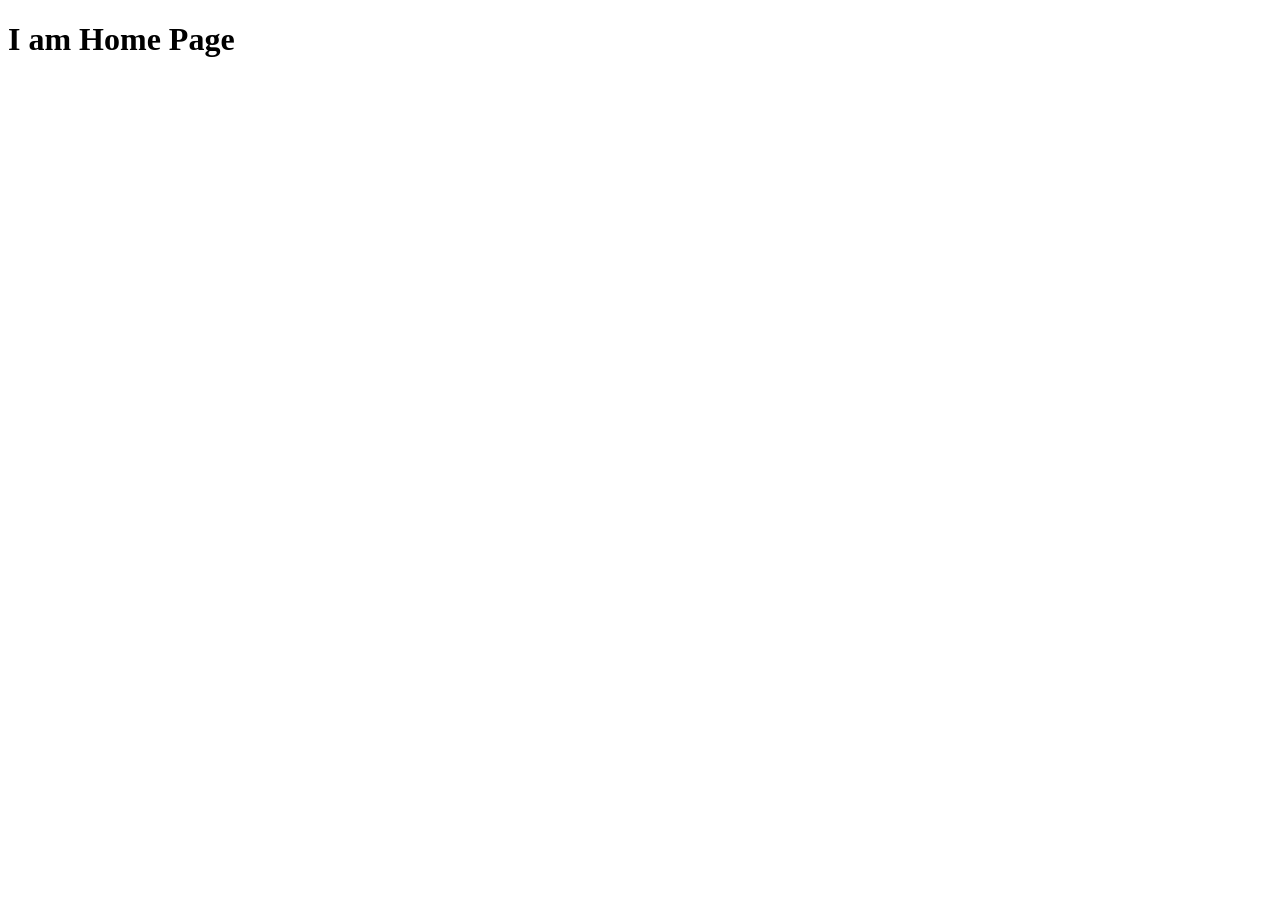
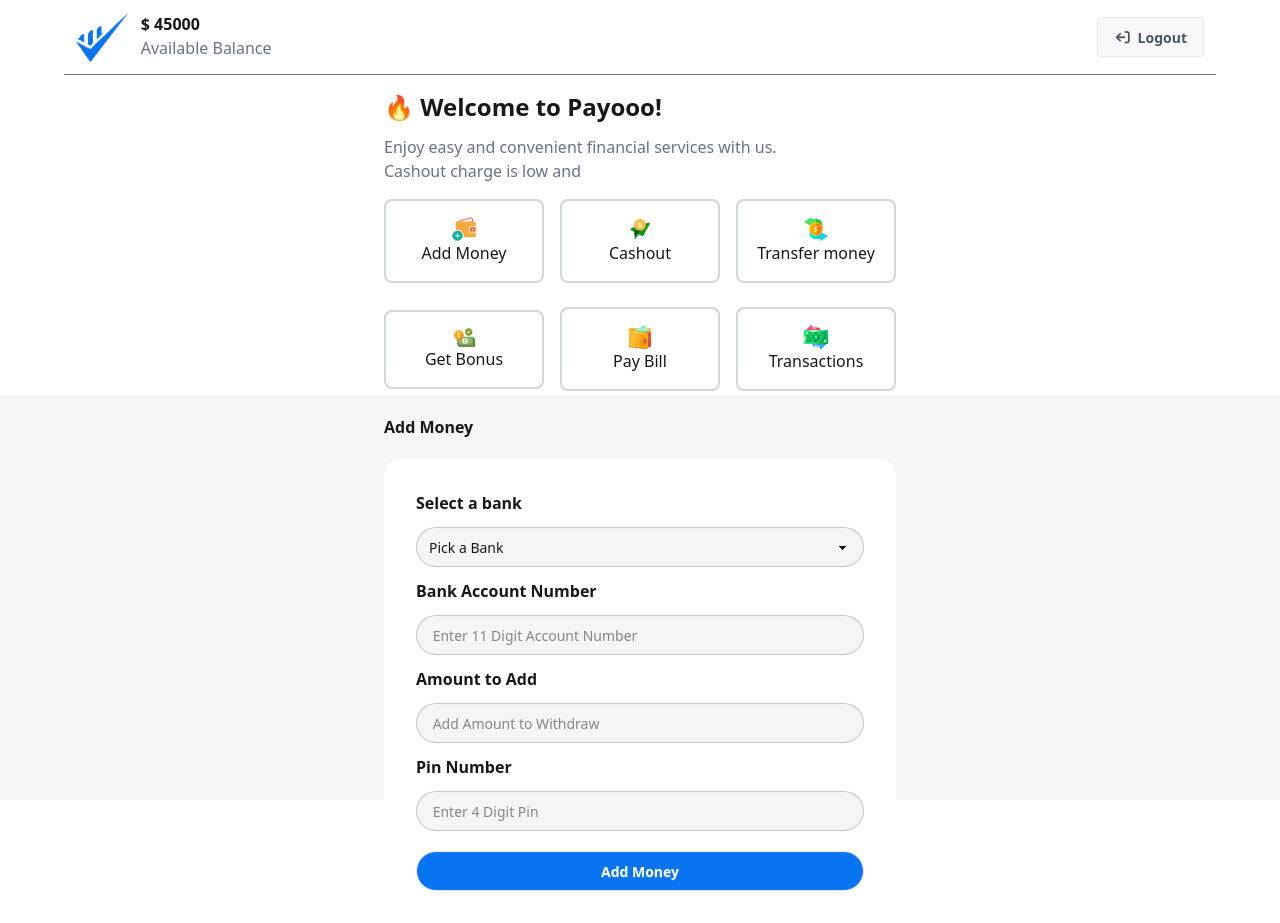
Before and after one commit to shamimahommad/mfs-p1, a plain HTML site: page home.html in a window 1280 px wide. Before the commit the page ends 800 px from the top, so only its background shows below. Drawn offline with nearby package versions, Linux system fonts and the light colour scheme.

Commit message:
home and add money

```diff
--- a/home.html
+++ b/home.html
@@ -1,11 +1,112 @@
 <!DOCTYPE html>
 <html lang="en">
+
 <head>
     <meta charset="UTF-8">
     <meta name="viewport" content="width=device-width, initial-scale=1.0">
     <title>Home Page</title>
+    <!-- Daisyui CDN  -->
+    <link href="https://cdn.jsdelivr.net/npm/daisyui@5" rel="stylesheet" type="text/css" />
+    <!-- Tailwind CDN  -->
+    <script src="https://cdn.jsdelivr.net/npm/@tailwindcss/browser@4"></script>
+    <!-- font awesome cnd  -->
+    <link rel="stylesheet" href="https://cdnjs.cloudflare.com/ajax/libs/font-awesome/7.0.0/css/all.min.css"
+        integrity="sha512-DxV+EoADOkOygM4IR9yXP8Sb2qwgidEmeqAEmDKIOfPRQZOWbXCzLC6vjbZyy0vPisbH2SyW27+ddLVCN+OMzQ=="
+        crossorigin="anonymous" referrerpolicy="no-referrer" />
+
+    <link rel="stylesheet" href="./s.css">
 </head>
-<body>
-    <h1>I am Home Page</h1>
+
+<body class="bg-[#f4f5f7] h-[100vh]">
+
+    <div class="bg-white">
+        <div class="flex justify-between items-center  mx-auto min-h-[50px] w-[90%] border-b-1 border-gray-500 p-3 ">
+            <div class="flex ">
+                <img class="h-[50px]" src="./assets/Group.png" alt="">
+                <div class="ml-3">
+                    <h2 class="font-bold">$ <span>45000</span></h2>
+                    <p class="text-gray-500">Available Balance</p>
+                </div>
+            </div>
+            <div>
+                <button class="btn text-gray-600"><i
+                        class="fa-solid fa-arrow-right-from-bracket rotate-180"></i>Logout</button>
+            </div>
+        </div>
+
+        <!-- welcome  -->
+        <div class="max-w-lg mx-auto mt-4">
+            <h1 class="text-2xl font-bold">🔥 Welcome to Payooo!</h1>
+            <p class="text-gray-500 mt-3">Enjoy easy and convenient financial services with us. <br> Cashout charge is
+                low and </p>
+        </div>
+
+        <!-- button start from here -->
+        <div class="grid grid-cols-3 gap-4 min-h-[200px] max-w-lg justify-center items-center mx-auto mt-3">
+            <div class="border-2 p-4 border-gray-300 text-center rounded-lg">
+                <img class="mx-auto" src="./assets/wallet1.png" alt="">
+                <h1>Add Money</h1>
+            </div>
+            <div class="border-2 p-4 border-gray-300 text-center rounded-lg">
+                <img class="mx-auto" src="./assets/send1.png" alt="">
+                <h1>Cashout</h1>
+            </div>
+            <div class="border-2 p-4 border-gray-300 text-center rounded-lg">
+                <img class="mx-auto" src="./assets/money1.png" alt="">
+                <h1>Transfer money</h1>
+            </div>
+            <div class="border-2 p-4 border-gray-300 text-center rounded-lg">
+                <img class="mx-auto" src="./assets/bonus1.png" alt="">
+                <h1>Get Bonus</h1>
+            </div>
+            <div class="border-2 p-4 border-gray-300 text-center rounded-lg">
+                <img class="mx-auto" src="./assets/purse1.png" alt="">
+                <h1>Pay Bill</h1>
+            </div>
+            <div class="border-2 p-4 border-gray-300 text-center rounded-lg">
+                <img class="mx-auto" src="./assets/transaction1.png" alt="">
+                <h1>Transactions</h1>
+            </div>
+        </div>
+    </div>
+
+
+    <div class="all-form-sections max-w-lg mx-auto">
+        <!-- add Money  -->
+        <div>
+            <h1 class="my-5 font-bold">Add Money</h1>
+            <form action="" class="bg-white rounded-2xl p-8">
+                <div>
+                    <h1 class="font-semibold">Select a bank</h1>
+                    <select class="select mt-3 w-full rounded-3xl bg-[#f4f5f7]">
+                        <option>Pick a Bank</option>
+                        <option>Chime Bank</option>
+                        <option>City Bank</option>
+                        <option>Mim Bank</option>
+                    </select>
+                </div>
+                <div class="mt-3">
+                    <label class="font-semibold" for="">Bank Account Number</label> <br>
+                    <input type="text" placeholder=" Enter 11 Digit Account Number"
+                        class="input mt-3 w-full rounded-3xl bg-[#f4f5f7]" />
+                </div>
+                <div class="mt-3">
+                    <label class="font-semibold" for="">Amount to Add</label> <br>
+                    <input id="" type="text" placeholder=" Add Amount to Withdraw"
+                        class="input w-full mt-3 rounded-3xl bg-[#f4f5f7]" />
+                </div>
+                <div class="mt-3">
+                    <label class="font-semibold" for="">Pin Number</label> <br>
+                    <input id="pin-number" type="text" placeholder=" Enter 4 Digit Pin"
+                        class="input mt-3 w-full rounded-3xl bg-[#f4f5f7]" />
+                </div>
+                <button type="button" id="" class="btn bg-[#0874F2] text-white mt-5 w-full rounded-3xl">Add Money</button>
+            </form>
+        </div>
+
+
+    </div>
+
 </body>
+
 </html>
--- /dev/null
+++ b/s.css
@@ -0,0 +1 @@
+@import "tailwindcss";
```
